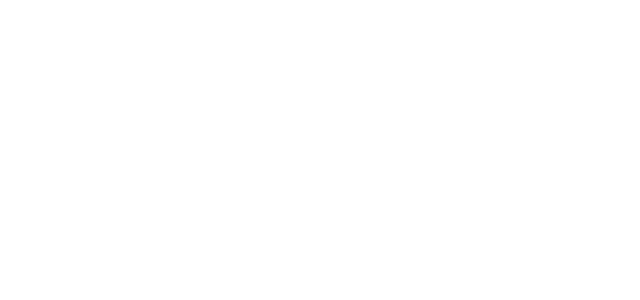
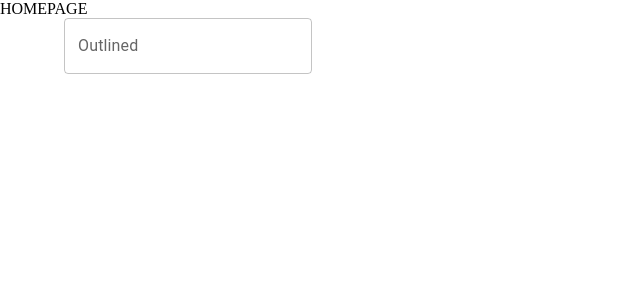
Before and after one commit to Spudisis/repWeekend, a React (Vite) app: page /card in a window 1280 px wide. Shown: the top 300 px of the page, without its empty margins (0-640 px from the left). Built offline with nearby package versions, Linux system fonts and the light colour scheme.

Commit message:
расходимся по веткам

```diff
--- a/package.json
+++ b/package.json
@@ -14,6 +14,7 @@
     "@mui/material": "^5.11.16",
     "react": "^18.2.0",
     "react-dom": "^18.2.0",
+    "react-router-dom": "^6.10.0",
     "sass": "^1.61.0"
   },
   "devDependencies": {
--- a/src/app/App.tsx
+++ b/src/app/App.tsx
@@ -1,7 +1,12 @@
+import { Home } from '@Pages/Home/Home';
 import '../styles/global.scss';
 
 function App() {
-  return <></>;
+  return (
+    <>
+      <Home />
+    </>
+  );
 }
 
 export default App;
--- a/src/app/index.ts
+++ /dev/null
@@ -1 +0,0 @@
-export * from './App';
--- a/src/layout/footer/Footer.tsx
+++ b/src/layout/footer/Footer.tsx
@@ -1,5 +1,3 @@
-import style from './Footer.module.scss';
-
 export const Footer = () => {
-  return <footer className={style.footer}></footer>;
+  return <footer className="footer"></footer>;
 };
--- a/src/layout/header/Header.tsx
+++ b/src/layout/header/Header.tsx
@@ -1,5 +1,3 @@
-import style from './header.module.scss';
-
 export const Header = () => {
-  return <header className={style.header}></header>;
+  return <header className="header"></header>;
 };
--- a/src/main.tsx
+++ b/src/main.tsx
@@ -1,9 +1,12 @@
 import React from 'react';
 import ReactDOM from 'react-dom/client';
 import App from './app/App';
+import { BrowserRouter } from 'react-router-dom';
 
 ReactDOM.createRoot(document.getElementById('root') as HTMLElement).render(
   <React.StrictMode>
-    <App />
+    <BrowserRouter>
+      <App />
+    </BrowserRouter>
   </React.StrictMode>,
 );
--- a/src/pages/Home/Home.tsx
+++ b/src/pages/Home/Home.tsx
@@ -1,5 +1,13 @@
+import { TextField, Container } from '@mui/material';
 import { Layout } from '../../layout/Layout';
 
 export const Home = () => {
-  return <Layout>Home</Layout>;
+  return (
+    <Layout>
+      HOMEPAGE
+      <Container maxWidth="lg">
+        <TextField id="outlined-basic" label="Outlined" variant="outlined" />
+      </Container>
+    </Layout>
+  );
 };
--- a/src/pages/Home/index.ts
+++ /dev/null
@@ -1 +0,0 @@
-export * from './Home';
--- a/src/router/index.ts
+++ /dev/null
@@ -1 +0,0 @@
-export * from './Router';
```
Also changed, not shown: src/router/Router.tsx (+7 -3 lines), 1 other file (tests, documents, lock files or other folders).
